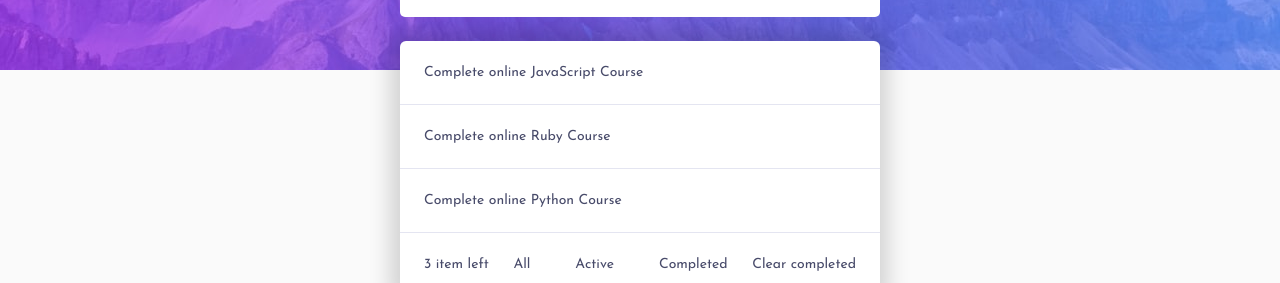
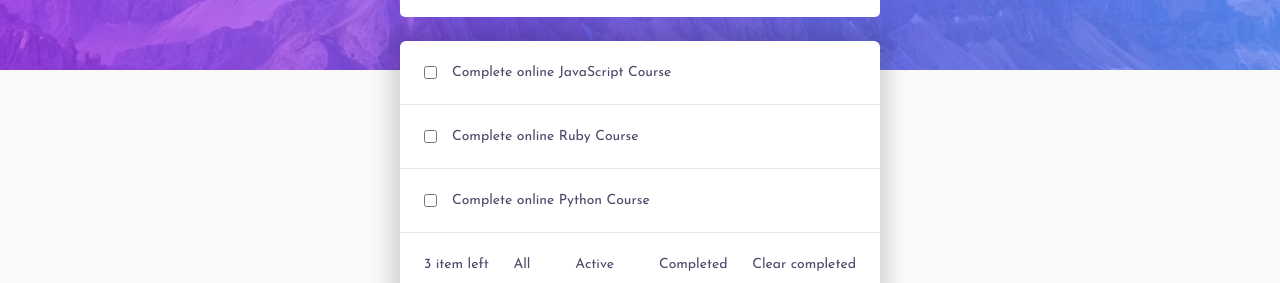
Before and after one commit to oludamilola-m/my-todo-app, a React (Create React App) app: page / in a window 1280 px wide. Shown: the part 218-501 px from the top of the page. Built offline with nearby package versions, Linux system fonts and the light colour scheme; data requests are answered from the project's data file.

Commit message:
fetch todos

```diff
--- a/src/components/TodoList.js
+++ b/src/components/TodoList.js
@@ -2,16 +2,42 @@ import React, { useEffect } from "react";
 import axios from "axios";
 
 import { useDispatch, useSelector } from "react-redux";
+import {
+  FETCH_TODOS,
+  TOGGLE_TODO_COMPLETED,
+} from "../redux/todos/todosReducer";
 
 const TodoList = () => {
-  const todos = useSelector((state) => state.todos);
+  const todos = useSelector(({ todosReducer }) => todosReducer.todos);
   const dispatch = useDispatch(); //this hook gives us dispatch method
 
   const getTodos = () => {
     return async (dispatch, _getState) => {
       const res = await axios.get("http://localhost:3001/todos");
       dispatch({
-        type: "FETCH_TODOS",
+        type: FETCH_TODOS,
+        payload: res.data,
+      });
+    };
+  };
+
+  const toggleTodo = (todo) => {
+    return async (dispatch, _getState) => {
+      const res = await axios.patch(`http://localhost:3001/todos/${todo.id}`, {
+        completed: !todo.completed,
+      });
+      dispatch({
+        type: TOGGLE_TODO_COMPLETED,
+        payload: res.data,
+      });
+    };
+  };
+
+  const getCompletedTodos = () => {
+    return async (dispatch, _getState) => {
+      const res = await axios.get(`http://localhost:3001/todos?completed=true`);
+      dispatch({
+        type: FETCH_TODOS,
         payload: res.data,
       });
     };
@@ -19,7 +45,19 @@ const TodoList = () => {
 
   useEffect(() => {
     dispatch(getTodos());
-  }, []);
+  }, [dispatch]);
+
+  const handleGetAllTodos = () => {
+    dispatch(getTodos());
+  };
+
+  const handleInputChange = (todo) => {
+    dispatch(toggleTodo(todo));
+  };
+
+  const handleFilterTodos = () => {
+    dispatch(getCompletedTodos());
+  };
 
   return (
     <>
@@ -27,26 +65,37 @@ const TodoList = () => {
         <ul>
           {todos.map((todo) => {
             return (
-              <li key={todo.id} className="todo-item">
-                {todo.content}
-              </li>
+              <div className="todo-item" key={todo.id}>
+                <input
+                  type="checkbox"
+                  checked={todo.completed}
+                  onChange={() => handleInputChange(todo)}
+                />
+                <li className={`${todo.completed ? "completed" : ""}`}>
+                  {todo.content}
+                </li>
+              </div>
             );
           })}
         </ul>
         <div className="todos__info">
-          {todos.length >= 1 && <span>{todos.length} item left</span>}
+          {todos.length >= 1 && (
+            <span>
+              {todos.filter((todo) => !todo.completed).length} item left
+            </span>
+          )}
           <div className="todos__filters">
-            <span>All</span>
+            <span onClick={handleGetAllTodos}>All</span>
             <span>Active</span>
-            <span>Completed</span>
+            <span onClick={handleFilterTodos}>Completed</span>
           </div>
           <span>Clear completed</span>
         </div>
       </div>
       <div className="todos--filters">
-        <span>All</span>
+        <span onClick={handleGetAllTodos}>All</span>
         <span>Active</span>
-        <span>Completed</span>
+        <span onClick={handleFilterTodos}>Completed</span>
       </div>
     </>
   );
--- a/src/redux/rootReducer.js
+++ b/src/redux/rootReducer.js
@@ -1,23 +1,9 @@
-const initialState = {
-  todos: [],
-};
+import { combineReducers } from "redux";
 
-const rootReducer = (state = initialState, action) => {
-  switch (action.type) {
-    case "FETCH_TODOS":
-      return {
-        ...state,
-        todos: action.payload,
-      };
-    case "ADD_TODO":
-      return { todos: [...state.todos, action.payload] };
-    // add a todo
-    case "REMOVE_TODO":
-      return { ...state };
-    // remove a todo
-    default:
-      return { ...state };
-  }
-};
+import { todosReducer } from "./todos/todosReducer";
+
+const rootReducer = combineReducers({
+  todosReducer,
+});
 
 export default rootReducer;
--- /dev/null
+++ b/src/redux/todos/todosReducer.js
@@ -0,0 +1,38 @@
+const initialState = {
+  todos: [],
+};
+
+export const FETCH_TODOS = "FETCH_TODOS";
+export const ADD_TODO = "ADD_TODO";
+export const TOGGLE_TODO_COMPLETED = "TOGGLE_TODO_COMPLETED";
+export const REMOVE_TODO = "REMOVE_TODO";
+
+export const todosReducer = (state = initialState, action) => {
+  switch (action.type) {
+    case FETCH_TODOS:
+      return {
+        ...state,
+        todos: action.payload,
+      };
+    case ADD_TODO:
+      return { ...state, todos: [...state.todos, action.payload] };
+
+    // Toggle  todo
+    case TOGGLE_TODO_COMPLETED:
+      const res = state.todos.map((todo) => {
+        if (todo.id === action.payload.id) {
+          return action.payload;
+        }
+        return todo;
+      });
+      return { ...state, todos: res };
+
+    //remove a todo
+    case REMOVE_TODO:
+      const todos = state.todos.filter((todo) => todo.id !== action.payload);
+      return { ...state, todos: todos };
+
+    default:
+      return { ...state };
+  }
+};
--- a/src/styles/todo-list.scss
+++ b/src/styles/todo-list.scss
@@ -23,6 +23,9 @@
 
   &__filters {
     display: none;
+    span {
+      cursor: pointer;
+    }
 
     @media only screen and (min-width: 600px) {
       display: flex;
@@ -39,6 +42,10 @@
     margin-top: 1rem;
     padding: 1.5rem;
 
+    span {
+      cursor: pointer;
+    }
+
     @media only screen and (min-width: 600px) {
       display: none;
     }
@@ -47,5 +54,14 @@
 
 .todo-item {
   border-bottom: 1px solid hsl(236, 33%, 92%);
+  display: flex;
   padding: 1.5rem;
+
+  li {
+    padding-left: 15px;
+
+    &.completed {
+      text-decoration: line-through;
+    }
+  }
 }
```
